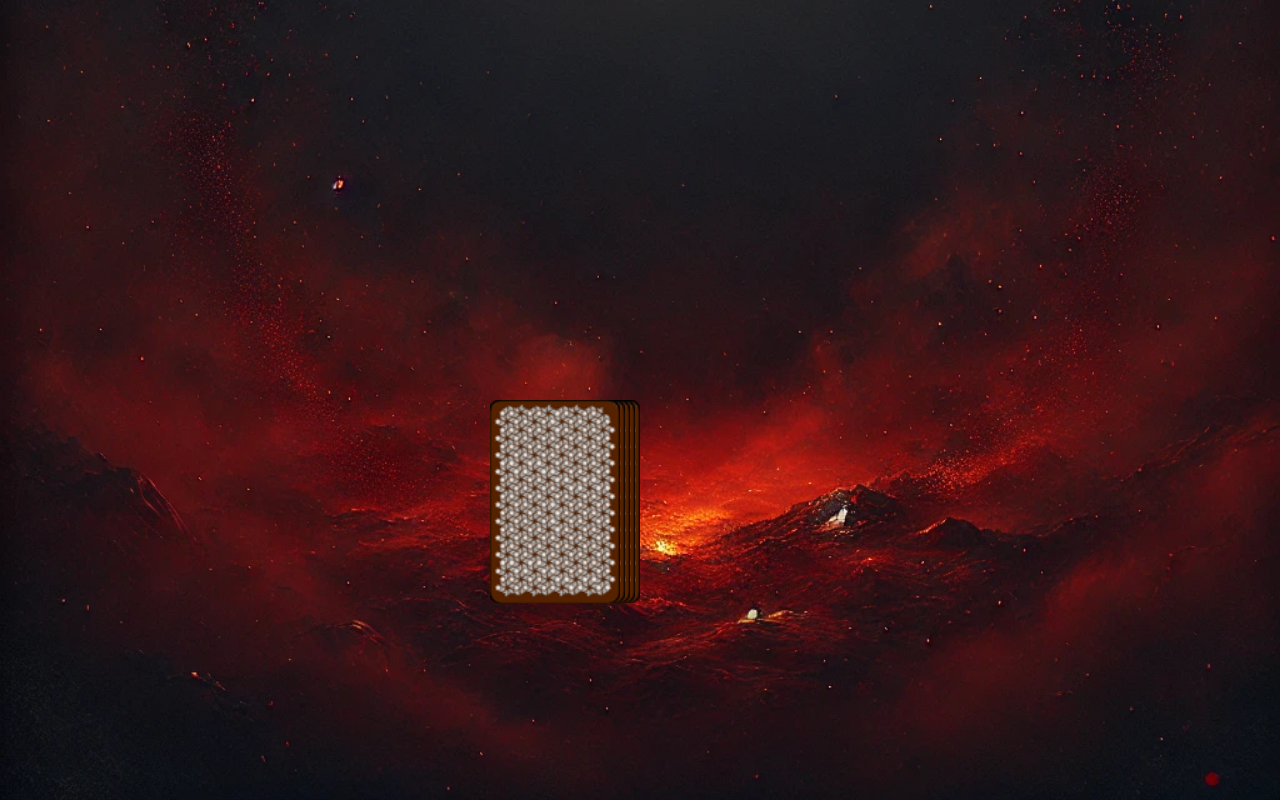
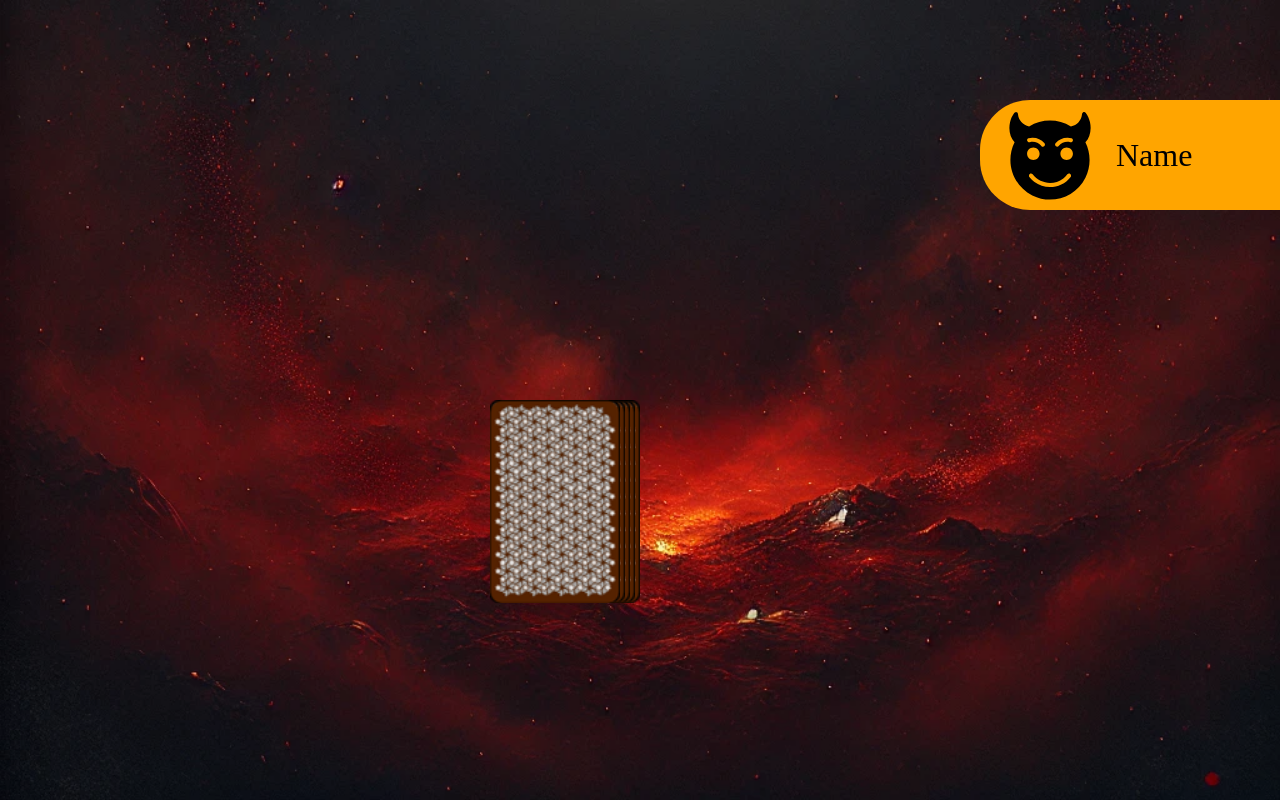
Before and after one commit to Judith-Lenz/ringoffire, an Angular app: page /game in a window 1280 px wide. Built offline with nearby package versions, Linux system fonts and the light colour scheme.

Commit message:
showing player Icon

```diff
--- a/src/app/game/game.component.html
+++ b/src/app/game/game.component.html
@@ -1,5 +1,8 @@
+<app-player class="player-position" style="top: 100px"></app-player>
+
 <div class="field">
   <div class="card-stack">
+    <!-- Card Stack -->
     <img
       [ngStyle]="{ 'right.px': i * 5 }"
       *ngFor="let c of [0, 1, 2, 3]; let i = index"
--- a/src/app/game/game.component.scss
+++ b/src/app/game/game.component.scss
@@ -51,3 +51,8 @@
     transform: scale(1.3) translateX(140px) translateY(-180px) rotate(-10deg);
   }
 }
+
+.player-position {
+  position: absolute;
+  right: 0;
+}
--- a/src/app/game/game.component.ts
+++ b/src/app/game/game.component.ts
@@ -27,17 +27,18 @@ export class GameComponent implements OnInit {
 
   takeCard() {
     if (!this.pickCardAnimation) {
-      this.pickCardAnimation = true;
-      let takenCard = this.game.stack.pop();
+      // Prüft, ob gerade keine Animation läuft
+      this.pickCardAnimation = true; // Setzt die Animation auf 'aktiv'
+      let takenCard = this.game.stack.pop(); // Nimmt die oberste Karte aus dem Kartenstapel, also die letzte im Array
       if (takenCard !== undefined) {
-        this.currentCard = takenCard;
+        this.currentCard = takenCard; // Speichert die gezogene Karte in 'currentCard'
       }
 
       console.log(this.currentCard);
       console.log(this.game);
       setTimeout(() => {
-        this.game.playedCards.push(this.currentCard);
-        this.pickCardAnimation = false;
+        this.game.playedCards.push(this.currentCard); // Fügt die Karte in 'playedCards' hinzu
+        this.pickCardAnimation = false; // Nach 1 Sek Animation wieder deaktivieren
       }, 1000);
     }
   }
--- a/src/app/player/player.component.html
+++ b/src/app/player/player.component.html
@@ -1 +1,4 @@
-<p>player works!</p>
+<div class="player">
+  <img src="../../assets/img/Player1.svg" alt="" />
+  <span>Name</span>
+</div>
--- a/src/app/player/player.component.scss
+++ b/src/app/player/player.component.scss
@@ -0,0 +1,21 @@
+.player {
+  border-top-left-radius: 50px;
+  border-bottom-left-radius: 50px;
+
+  width: 300px;
+  display: flex;
+  align-items: center;
+  background-color: orange;
+  span {
+    font-size: 32px;
+    margin-left: 16px;
+  }
+  img {
+    margin-top: 10px;
+    margin-left: 20px;
+    width: 100px;
+    height: 100px;
+    object-fit: cover;
+    // border-radius: 100%;
+  }
+}
```
Also changed, not shown: src/assets/img/Player1.svg (added), src/assets/img/Player2.svg (added).
